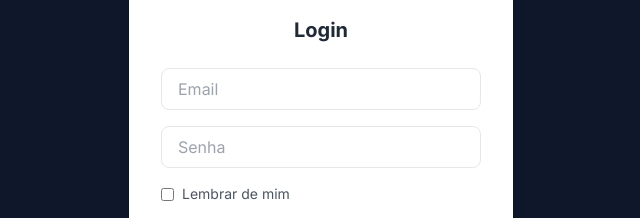
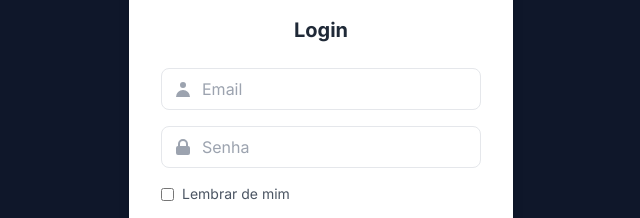
Before and after one commit to amaro-netto/help-desk-frontend, a Next.js app: page /auth/login in a window 1280 px wide. Shown: the part 334-552 px from the top of the page, without its empty margins (319-959 px from the left). Built offline with nearby package versions, Linux system fonts and the light colour scheme; no server answers.

Commit message:
feat(ui): Adiciona ícones aos campos de login e senha
- Implementa ícones de SVG dentro dos campos de entrada de e-mail e senha.
- Utiliza classes do Tailwind CSS como `relative`, `absolute` e `pl-10` para posicionar os ícones corretamente.

```diff
--- a/src/app/auth/login/page.tsx
+++ b/src/app/auth/login/page.tsx
@@ -26,27 +26,42 @@ export default function LoginPage() {
   return (
     <div className="flex min-h-screen items-center justify-center bg-slate-900">
       <div className="flex flex-col p-8 bg-white shadow-lg rounded-xl w-full max-w-sm">
-        {/* Adicione a sua tag de imagem aqui */}
         <img src="/images/logo.svg" alt="Logo da Empresa" className="mx-auto w-32 h-32 mb-4" />
 
         <h1 className="text-xl font-bold text-center mb-6 text-gray-800">Login</h1>
         <form onSubmit={handleSubmit} className="space-y-4">
+          <div className="relative flex items-center">
+            <span className="absolute left-3 text-gray-400">
+              <svg xmlns="http://www.w3.org/2000/svg" className="h-5 w-5" viewBox="0 0 20 20" fill="currentColor">
+                <path fillRule="evenodd" d="M10 9a3 3 0 100-6 3 3 0 000 6zm-7 9a7 7 0 1114 0H3z" clipRule="evenodd" />
+              </svg>
+            </span>
             <input
               type="email"
               value={email}
               onChange={(e) => setEmail(e.target.value)}
               placeholder="Email"
               required
-            className="w-full px-4 py-2 border rounded-lg focus:outline-none focus:ring-2 focus:ring-blue-500"
+              className="w-full pl-10 pr-4 py-2 border rounded-lg focus:outline-none focus:ring-2 focus:ring-blue-500"
             />
+          </div>
+
+          <div className="relative flex items-center">
+            <span className="absolute left-3 text-gray-400">
+              <svg xmlns="http://www.w3.org/2000/svg" className="h-5 w-5" viewBox="0 0 20 20" fill="currentColor">
+                <path fillRule="evenodd" d="M5 9V7a5 5 0 0110 0v2a2 2 0 012 2v5a2 2 0 01-2 2H5a2 2 0 01-2-2v-5a2 2 0 012-2zm8-2v2H7V7a3 3 0 016 0z" clipRule="evenodd" />
+              </svg>
+            </span>
             <input
               type="password"
               value={password}
               onChange={(e) => setPassword(e.target.value)}
               placeholder="Senha"
               required
-            className="w-full px-4 py-2 border rounded-lg focus:outline-none focus:ring-2 focus:ring-blue-500"
+              className="w-full pl-10 pr-4 py-2 border rounded-lg focus:outline-none focus:ring-2 focus:ring-blue-500"
             />
+          </div>
+
           <div className="flex items-center justify-between">
             <label className="flex items-center text-sm text-gray-600">
               <input type="checkbox" className="form-checkbox mr-2" />
```
Lines whose indentation alone changed are shown as unchanged.
